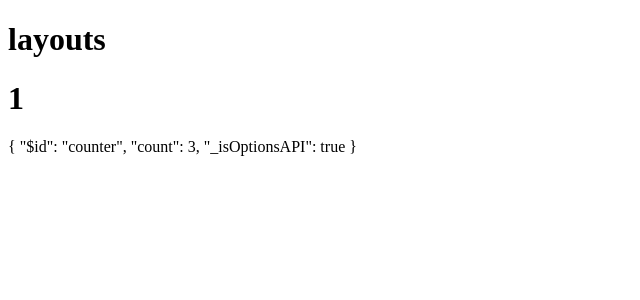
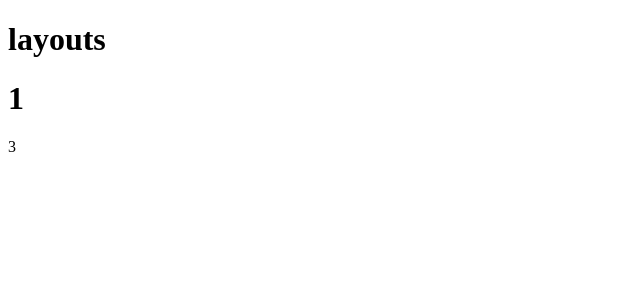
Before and after one commit to wikiengine/the-tree, a Nuxt app: page /w/1 in a window 1280 px wide. Shown: the top 300 px of the page, without its empty margins (0-640 px from the left). Built offline with nearby package versions, Linux system fonts and the light colour scheme.

Commit message:
Update [id].vue

```diff
--- a/pages/w/[id].vue
+++ b/pages/w/[id].vue
@@ -1,7 +1,7 @@
 <template>
 	<div>
 		<h1>{{ $route.params.id }}</h1>
-		{{ counter }}
+		{{ counter.count }}
 	</div>
 </template>
 <script setup>
```
